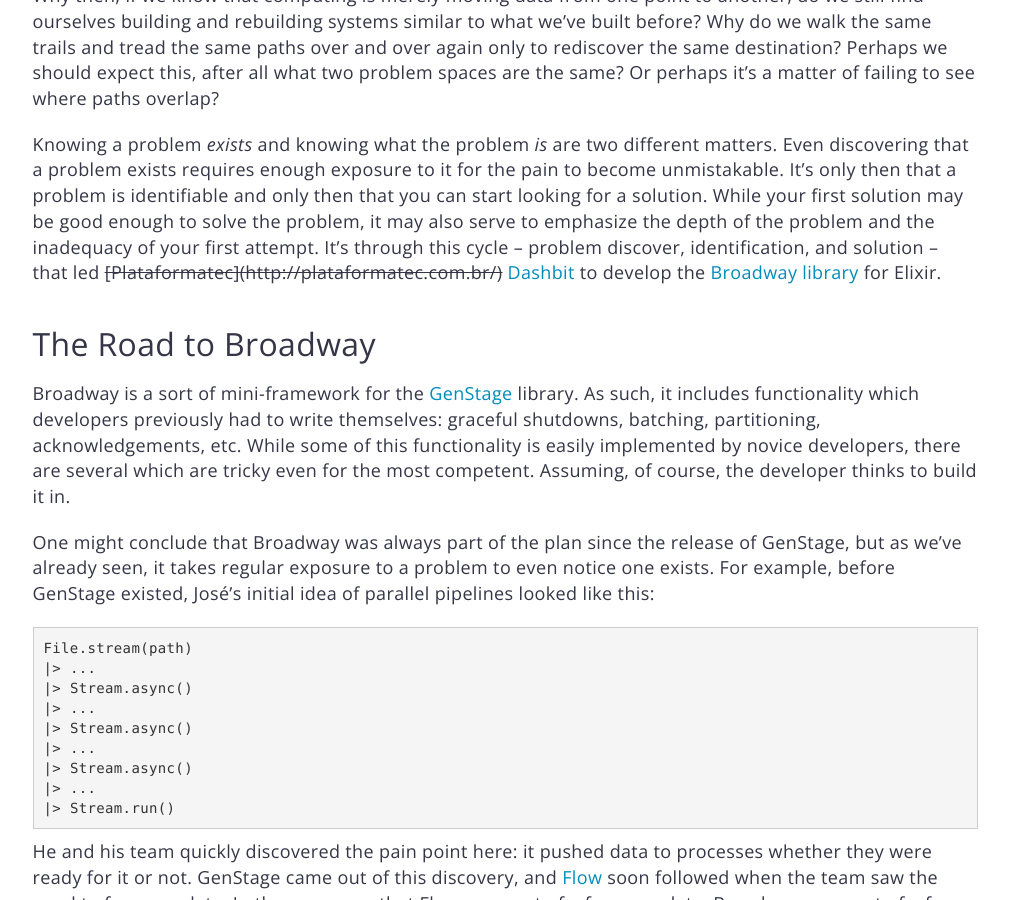
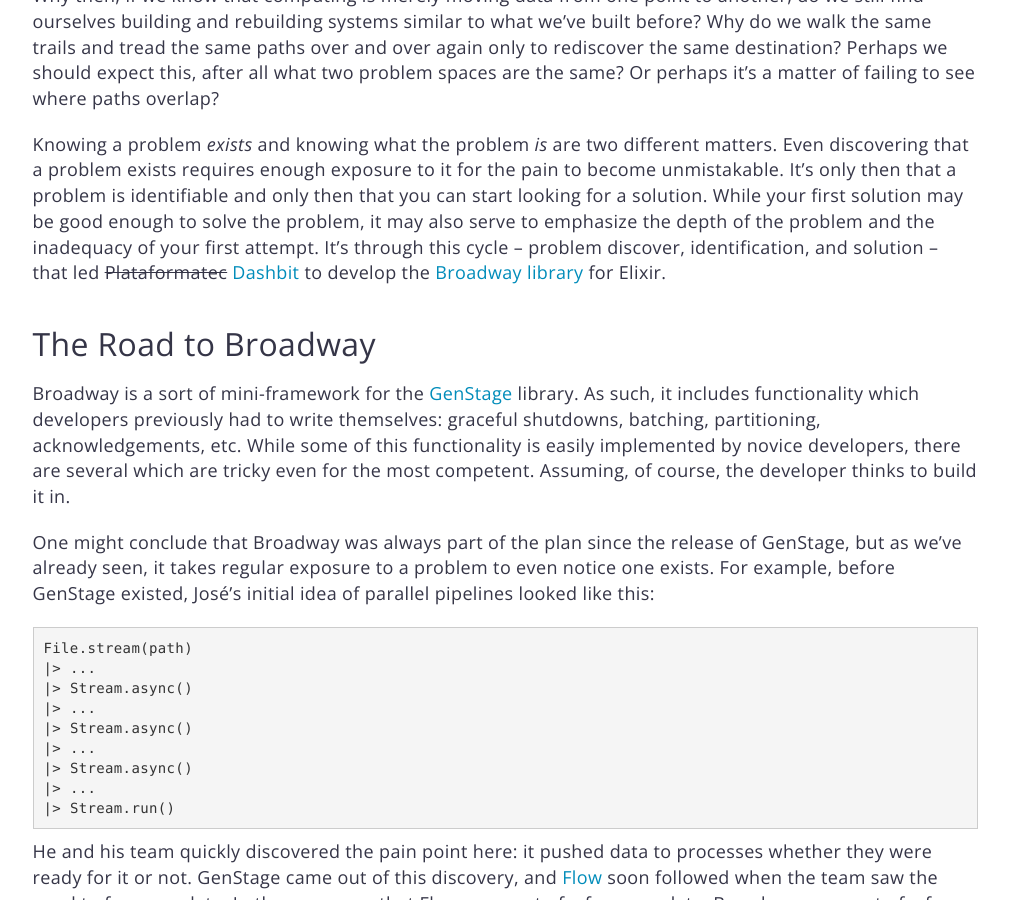
Before and after one commit to samullen/samullen.github.io, a Jekyll site: the page built from _posts/articles/2019-10-20-understanding-elixirs-broadway.md, in a window 1280 px wide and 900 px high, scrolled down 536 px. Shown: the whole window, without its empty margins (135-1144 px from the left). Built offline with Jekyll 4.4.1, drawn with Linux system fonts in a browser that asks for light colours; a style sheet for code colours, icons or effects is not loaded; some of the changed lines change nothing that is shown.

Commit message:
edit: whoops

```diff
--- a/_posts/articles/2019-10-20-understanding-elixirs-broadway.md
+++ b/_posts/articles/2019-10-20-understanding-elixirs-broadway.md
@@ -34,8 +34,8 @@
 your first solution may be good enough to solve the problem, it may also serve
 to emphasize the depth of the problem and the inadequacy of your first attempt.
 It's through this cycle – problem discover, identification, and solution – that
-led <strike>[Plataformatec](http://plataformatec.com.br/)</strike>
-[Dashbit](https://dashbit.co/) to develop the [Broadway library](https://github.com/dashbitco/broadway) for Elixir.
+led <strike>Plataformatec</strike> [Dashbit](https://dashbit.co/) to develop the
+[Broadway library](https://github.com/dashbitco/broadway) for Elixir.
 
 ## The Road to Broadway
 
```
